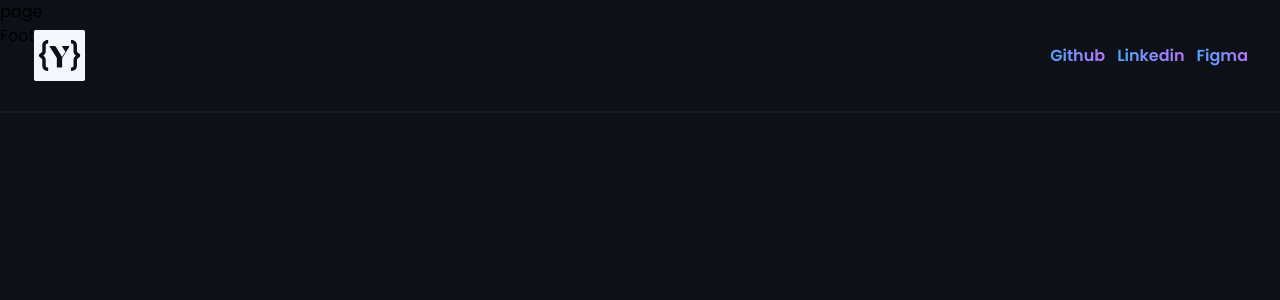
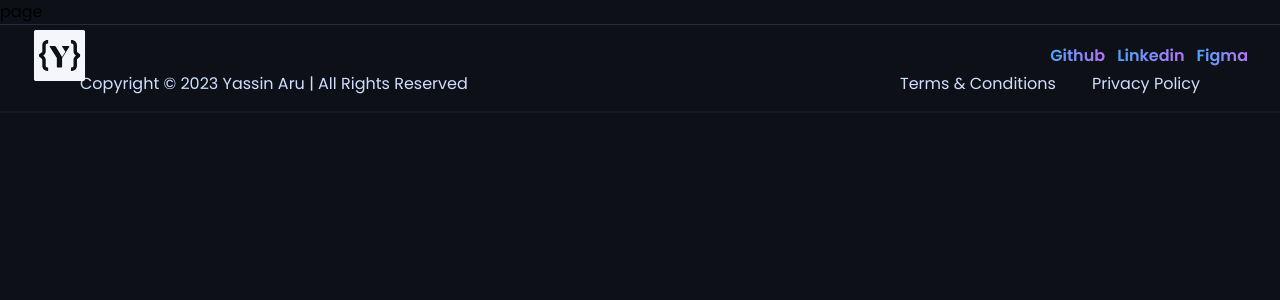
Before and after one commit to averrois/Portfolio, a Next.js app: page / in a window 1280 px wide. Shown: the top 300 px of the page. Built offline with nearby package versions, Linux system fonts and the light colour scheme.

Commit message:
Adding Footer Comp...

```diff
--- a/components/ui/Footer.tsx
+++ b/components/ui/Footer.tsx
@@ -1,8 +1,16 @@
+import Link from 'next/link'
 import React from 'react'
 
 function Footer() {
   return (
-    <div>Footer</div>
+    <footer className="text-white-800 flex-between body-text w-full gap-y-10 border-t border-black-400 bg-black-100 px-20 py-12 max-md:flex-col">
+      <p>Copyright © 2023 Yassin Aru | All Rights Reserved</p>
+
+      <div className="flex gap-x-9">
+        <Link href="">Terms & Conditions</Link>
+        <Link href="">Privacy Policy</Link>
+      </div>
+    </footer>
   )
 }
 
```
